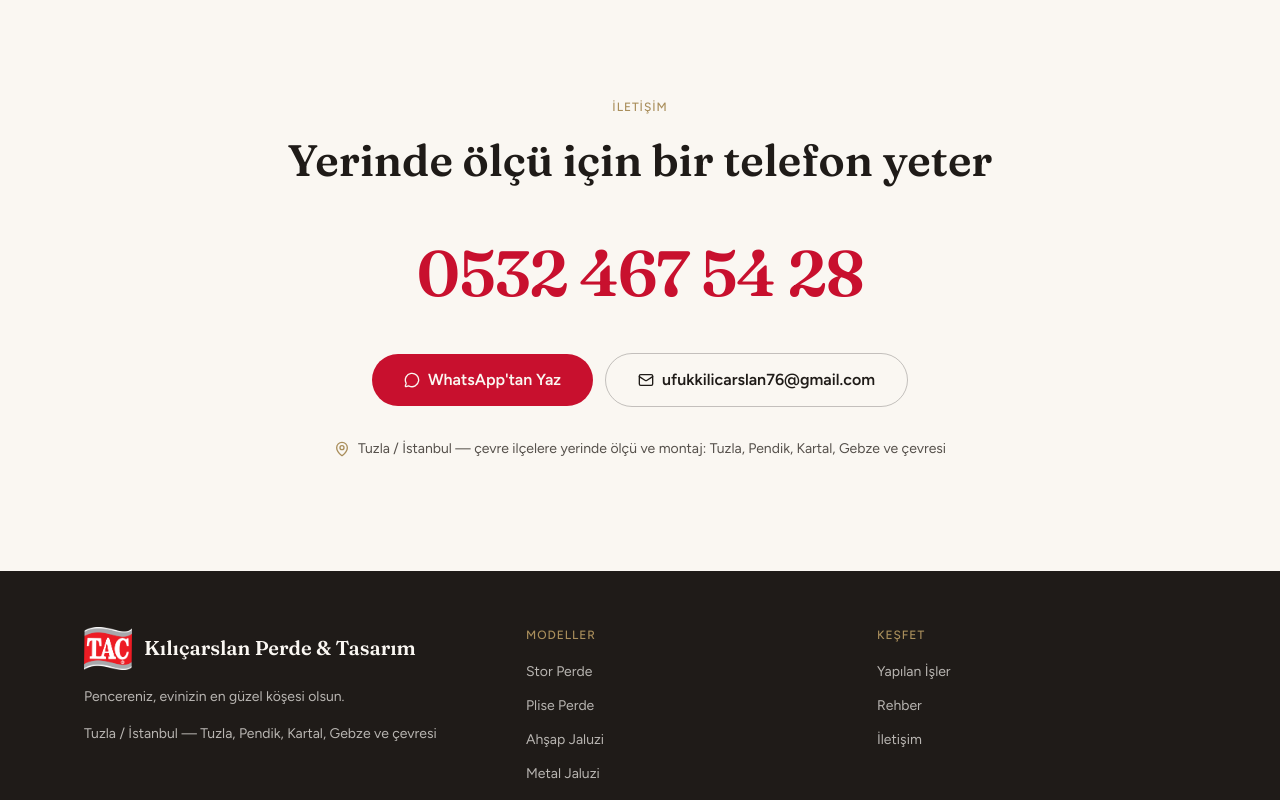
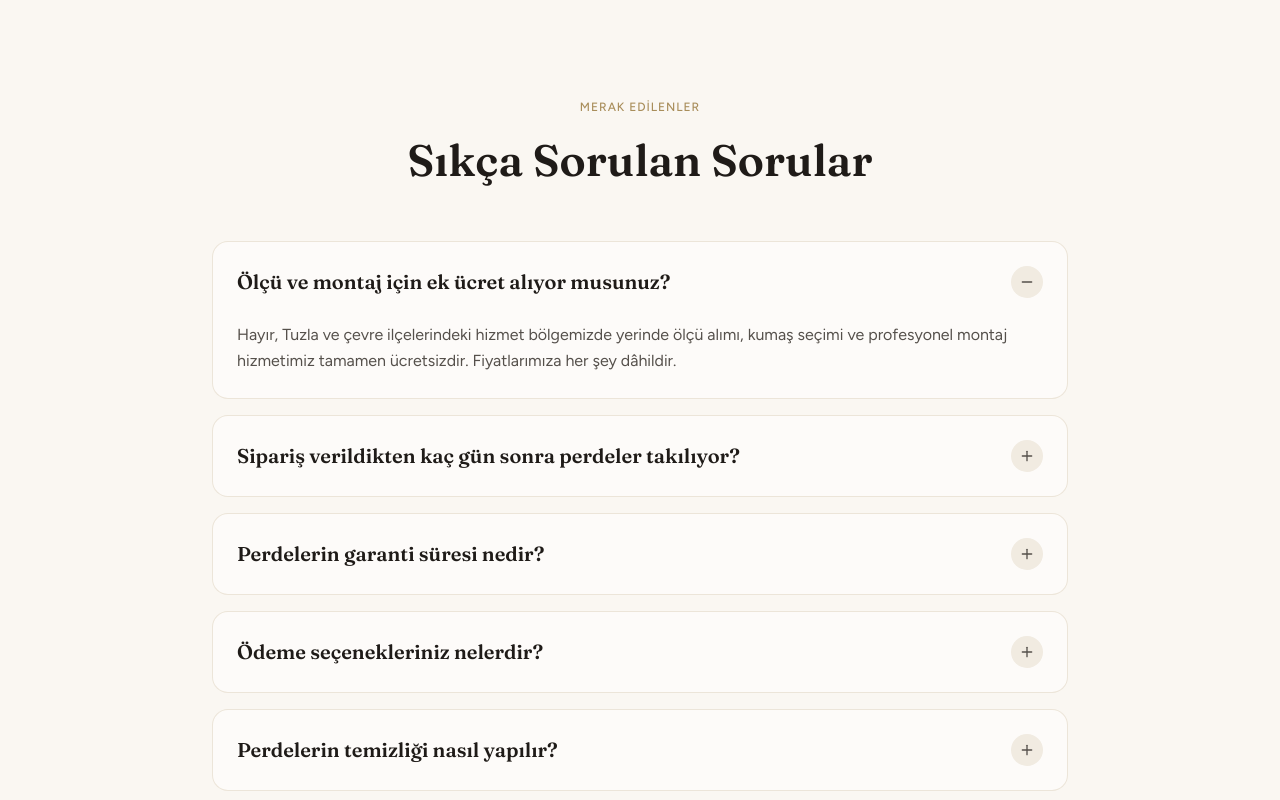
Before and after one commit to kutluhangil/TAC, a Next.js app in the folder kilicarslanperdetasarim/: page / in a window 1280 px wide. Shown: the part 6620-7420 px from the top of the page. Built offline with nearby package versions, Linux system fonts and the light colour scheme.

Commit message:
feat: add FAQ, sitemap, robots, and desktop floating whatsapp

```diff
--- a/kilicarslanperdetasarim/src/app/layout.tsx
+++ b/kilicarslanperdetasarim/src/app/layout.tsx
@@ -3,6 +3,7 @@ import { Fraunces, Figtree } from "next/font/google";
 import { Header } from "@/components/layout/Header";
 import { Footer } from "@/components/layout/Footer";
 import { StickyContactBar } from "@/components/layout/StickyContactBar";
+import { FloatingContactDesktop } from "@/components/layout/FloatingContactDesktop";
 import { business } from "@/data/business";
 import "./globals.css";
 
@@ -75,6 +76,7 @@ export default function RootLayout({
         <main>{children}</main>
         <Footer />
         <StickyContactBar />
+        <FloatingContactDesktop />
       </body>
     </html>
   );
--- a/kilicarslanperdetasarim/src/app/page.tsx
+++ b/kilicarslanperdetasarim/src/app/page.tsx
@@ -10,6 +10,7 @@ import { CurtainGuide } from "@/components/sections/CurtainGuide";
 import { Services } from "@/components/sections/Services";
 import { Testimonials } from "@/components/sections/Testimonials";
 import { ContactSection } from "@/components/sections/ContactSection";
+import { Faq } from "@/components/sections/Faq";
 
 export default function Home() {
   return (
@@ -44,6 +45,7 @@ export default function Home() {
       <CurtainGuide />
       <Services />
       <Testimonials />
+      <Faq />
       <ContactSection />
     </>
   );
--- /dev/null
+++ b/kilicarslanperdetasarim/src/app/robots.ts
@@ -0,0 +1,12 @@
+import { MetadataRoute } from 'next'
+import { business } from '@/data/business'
+
+export default function robots(): MetadataRoute.Robots {
+  return {
+    rules: {
+      userAgent: '*',
+      allow: '/',
+    },
+    sitemap: `${business.url}/sitemap.xml`,
+  }
+}
--- /dev/null
+++ b/kilicarslanperdetasarim/src/app/sitemap.ts
@@ -0,0 +1,29 @@
+import { MetadataRoute } from 'next'
+import { products } from '@/data/products'
+import { business } from '@/data/business'
+
+export default function sitemap(): MetadataRoute.Sitemap {
+  const baseUrl = business.url
+
+  // Base routes
+  const routes = [
+    '',
+    '/modeller',
+    '/yapilan-isler',
+  ].map((route) => ({
+    url: `${baseUrl}${route}`,
+    lastModified: new Date(),
+    changeFrequency: 'weekly' as const,
+    priority: route === '' ? 1 : 0.8,
+  }))
+
+  // Product routes
+  const productRoutes = products.map((product) => ({
+    url: `${baseUrl}/modeller/${product.slug}`,
+    lastModified: new Date(),
+    changeFrequency: 'monthly' as const,
+    priority: 0.9,
+  }))
+
+  return [...routes, ...productRoutes]
+}
--- /dev/null
+++ b/kilicarslanperdetasarim/src/components/layout/FloatingContactDesktop.tsx
@@ -0,0 +1,63 @@
+"use client";
+
+import { useEffect, useState } from "react";
+import { AnimatePresence, motion } from "framer-motion";
+import { MessageCircle } from "lucide-react";
+import { business } from "@/data/business";
+import { EASE } from "@/lib/motion-variants";
+
+/**
+ * A floating WhatsApp button for desktop users.
+ * Appears on the bottom right after scrolling past the hero.
+ * Hidden on mobile since StickyContactBar handles that.
+ */
+export function FloatingContactDesktop() {
+  const [visible, setVisible] = useState(false);
+
+  useEffect(() => {
+    let rafPending = false;
+    const onScroll = () => {
+      if (rafPending) return;
+      rafPending = true;
+      requestAnimationFrame(() => {
+        setVisible(window.scrollY > window.innerHeight * 0.8);
+        rafPending = false;
+      });
+    };
+    onScroll();
+    window.addEventListener("scroll", onScroll, { passive: true });
+    return () => window.removeEventListener("scroll", onScroll);
+  }, []);
+
+  return (
+    <AnimatePresence>
+      {visible && (
+        <motion.div
+          className="fixed bottom-8 right-8 z-50 hidden md:block"
+          initial={{ y: 60, opacity: 0, scale: 0.9 }}
+          animate={{ y: 0, opacity: 1, scale: 1 }}
+          exit={{ y: 60, opacity: 0, scale: 0.9 }}
+          transition={{ duration: 0.35, ease: EASE }}
+        >
+          <a
+            href={business.whatsappHref}
+            target="_blank"
+            rel="noopener noreferrer"
+            className="group flex items-center justify-center gap-3 rounded-full bg-[#25D366] px-6 py-4 shadow-lg transition-transform hover:scale-105 active:scale-95"
+          >
+            <MessageCircle className="h-6 w-6 text-white" />
+            <span className="font-body font-semibold text-white">
+              WhatsApp Hattı
+            </span>
+
+            {/* Ping animation effect */}
+            <span className="absolute -right-1 -top-1 flex h-4 w-4">
+              <span className="absolute inline-flex h-full w-full animate-ping rounded-full bg-[#25D366] opacity-75"></span>
+              <span className="relative inline-flex h-4 w-4 rounded-full bg-[#1da851]"></span>
+            </span>
+          </a>
+        </motion.div>
+      )}
+    </AnimatePresence>
+  );
+}
--- /dev/null
+++ b/kilicarslanperdetasarim/src/components/sections/Faq.tsx
@@ -0,0 +1,87 @@
+"use client";
+
+import { useState } from "react";
+import { AnimatePresence, motion } from "framer-motion";
+import { Plus, Minus } from "lucide-react";
+
+const faqs = [
+  {
+    question: "Ölçü ve montaj için ek ücret alıyor musunuz?",
+    answer:
+      "Hayır, Tuzla ve çevre ilçelerindeki hizmet bölgemizde yerinde ölçü alımı, kumaş seçimi ve profesyonel montaj hizmetimiz tamamen ücretsizdir. Fiyatlarımıza her şey dâhildir.",
+  },
+  {
+    question: "Sipariş verildikten kaç gün sonra perdeler takılıyor?",
+    answer:
+      "Model ve kumaş stok durumuna göre değişmekle birlikte, siparişiniz onaylandıktan sonra ortalama 3 ila 5 iş günü içerisinde perdelerinizin montajı kusursuz bir şekilde tamamlanır.",
+  },
+  {
+    question: "Perdelerin garanti süresi nedir?",
+    answer:
+      "Tüm TAÇ marka perde modellerimiz, mekanizma ve üretim hatalarına karşı 2 yıl garantilidir. Montaj sonrasında da herhangi bir sorunda bize ulaşabilirsiniz.",
+  },
+  {
+    question: "Ödeme seçenekleriniz nelerdir?",
+    answer:
+      "Müşterilerimize esneklik sağlamak amacıyla kredi kartına taksit, havale/EFT ve nakit ödeme seçenekleri sunmaktayız.",
+  },
+  {
+    question: "Perdelerin temizliği nasıl yapılır?",
+    answer:
+      "Zebra ve stor perdeler nemli bir bezle veya süngerle silinebilir. Kumaş stor perdelerin çoğu mekanizmadan çıkarılarak yıkanabilir. Tül ve fon perdelerimiz ise çamaşır makinesinde hassas programda kolaylıkla yıkanabilmektedir. Her model için montaj sırasında detaylı temizlik bilgisi veriyoruz.",
+  },
+];
+
+export function Faq() {
+  const [openIndex, setOpenIndex] = useState<number | null>(0);
+
+  return (
+    <section className="mx-auto max-w-4xl px-5 py-20 md:py-28">
+      <div className="text-center">
+        <p className="eyebrow">Merak Edilenler</p>
+        <h2 className="mt-3 font-display text-[clamp(1.75rem,5vw,2.75rem)] font-semibold text-charcoal">
+          Sıkça Sorulan Sorular
+        </h2>
+      </div>
+
+      <div className="mt-12 space-y-4">
+        {faqs.map((faq, idx) => {
+          const isOpen = openIndex === idx;
+          return (
+            <div
+              key={idx}
+              className="overflow-hidden rounded-2xl border border-brass/20 bg-white/50 transition-colors hover:bg-white"
+            >
+              <button
+                onClick={() => setOpenIndex(isOpen ? null : idx)}
+                className="flex w-full items-center justify-between p-5 text-left sm:p-6"
+              >
+                <h3 className="font-display text-lg font-semibold text-charcoal sm:text-xl">
+                  {faq.question}
+                </h3>
+                <span className="ml-4 flex h-8 w-8 shrink-0 items-center justify-center rounded-full bg-linen-warm text-charcoal-soft transition-transform">
+                  {isOpen ? <Minus className="h-4 w-4" /> : <Plus className="h-4 w-4" />}
+                </span>
+              </button>
+
+              <AnimatePresence>
+                {isOpen && (
+                  <motion.div
+                    initial={{ height: 0, opacity: 0 }}
+                    animate={{ height: "auto", opacity: 1 }}
+                    exit={{ height: 0, opacity: 0 }}
+                    transition={{ duration: 0.3 }}
+                  >
+                    <div className="px-5 pb-6 pt-0 text-charcoal-soft sm:px-6">
+                      <p className="leading-relaxed">{faq.answer}</p>
+                    </div>
+                  </motion.div>
+                )}
+              </AnimatePresence>
+            </div>
+          );
+        })}
+      </div>
+    </section>
+  );
+}
```
